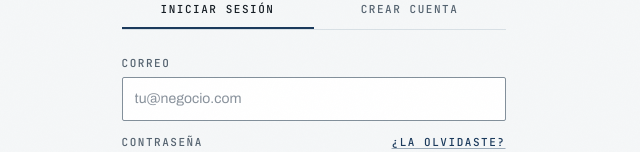
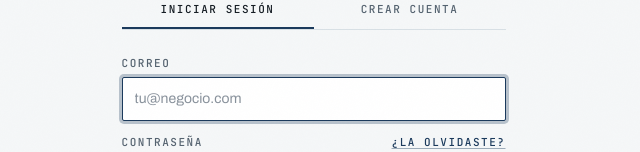
Before and after one commit to derekkv/catalii, a Next.js app: page /login in a window 1280 px wide. Shown: the part 305-457 px from the top of the page, without its empty margins (319-959 px from the left). Built offline with nearby package versions, Linux system fonts and the light colour scheme; no server answers.

Commit message:
Ajustes en el login, enfoca el primer campo al abrir y cambiar de pestaña

```diff
--- a/src/app/login/auth-form.tsx
+++ b/src/app/login/auth-form.tsx
@@ -103,7 +103,7 @@ function SignIn({ next, onForgot }: { next: string; onForgot: () => void }) {
       <input type="hidden" name="next" value={next} />
       <div>
         <Label htmlFor="si-email">Correo</Label>
-        <Input id="si-email" name="email" type="email" autoComplete="email" required placeholder="tu@negocio.com" />
+        <Input id="si-email" name="email" type="email" autoComplete="email" autoFocus required placeholder="tu@negocio.com" />
       </div>
       <div>
         <div className="mb-1.5 flex items-center justify-between">
@@ -137,7 +137,7 @@ function SignUp({ next }: { next: string }) {
       <input type="hidden" name="next" value={next} />
       <div>
         <Label htmlFor="su-name">Tu nombre</Label>
-        <Input id="su-name" name="name" autoComplete="name" maxLength={120} placeholder="Nombre y apellido" />
+        <Input id="su-name" name="name" autoComplete="name" autoFocus maxLength={120} placeholder="Nombre y apellido" />
       </div>
       <div>
         <Label htmlFor="su-email">Correo</Label>
```
